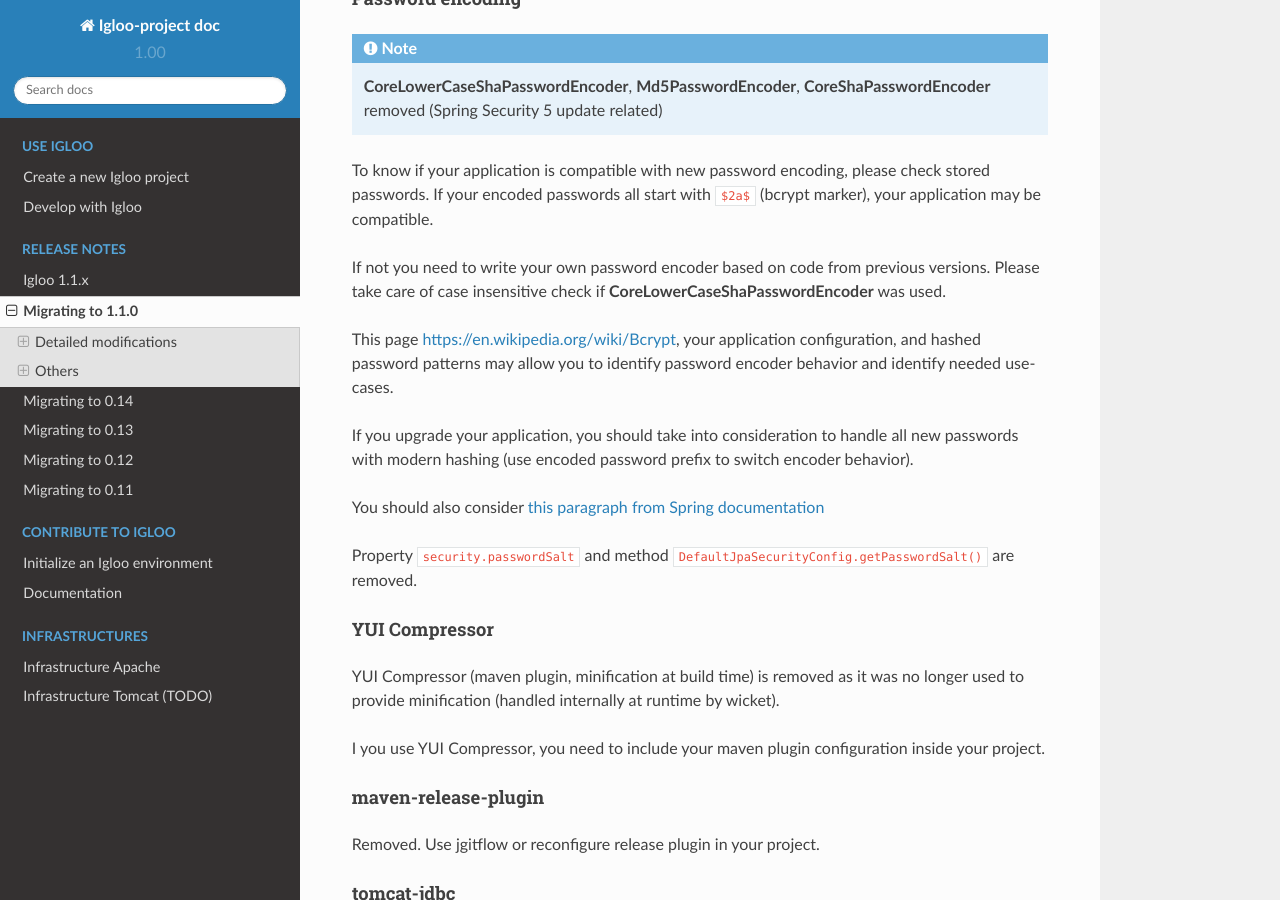
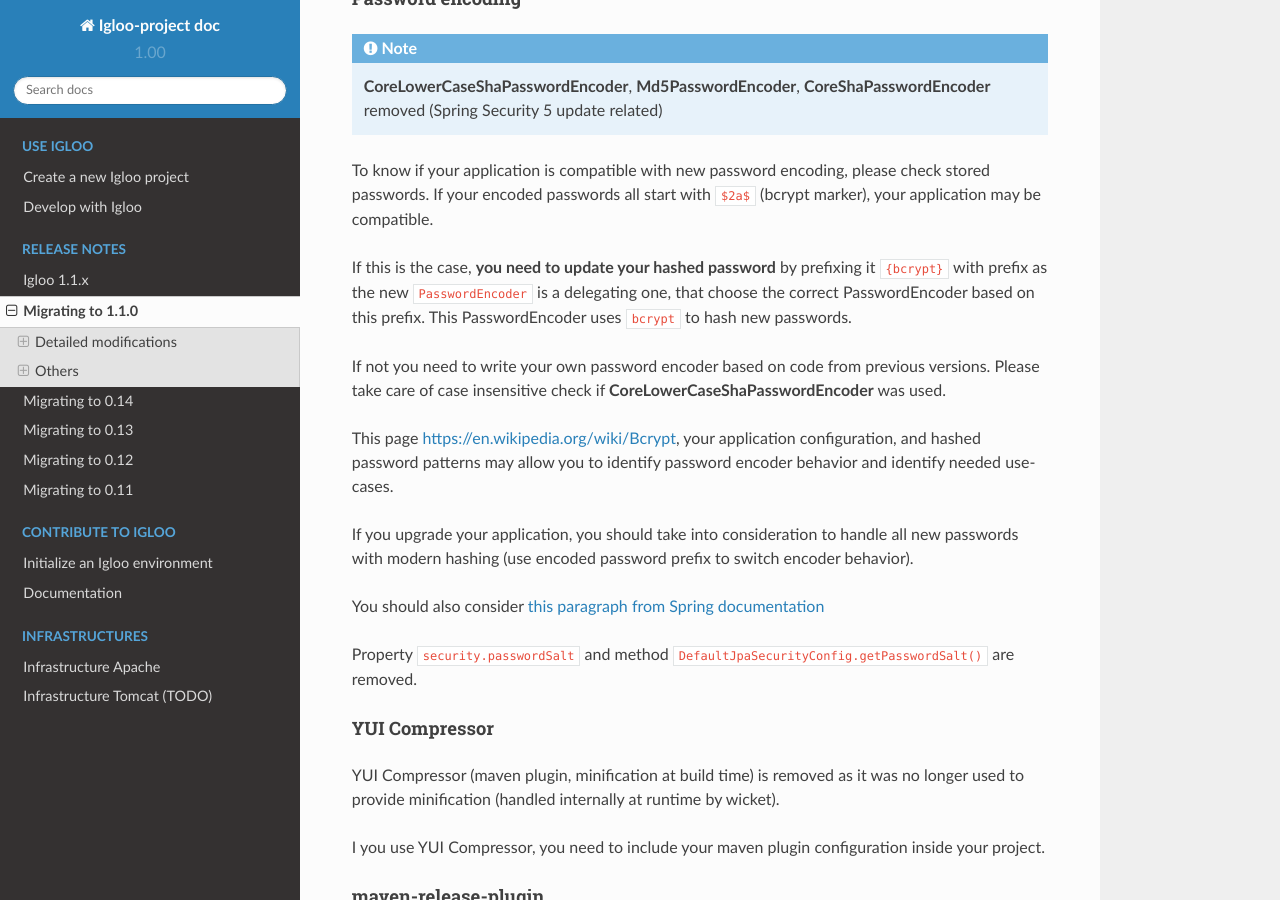
Before and after one commit to igloo-project/igloo-doc, a Sphinx documentation site: the page built from source/release-notes/Migrating-to-1.1.0.rst, in a window 1280 px wide and 900 px high, scrolled down 3875 px. Built offline with Sphinx 7.4.7 and the Read the Docs theme 2.0.0, drawn with Linux system fonts in a browser that asks for light colours.

Commit message:
better instructions about PasswordEncoder in 1.1.x

```diff
--- a/source/release-notes/Migrating-to-1.1.0.rst
+++ b/source/release-notes/Migrating-to-1.1.0.rst
@@ -124,6 +124,10 @@
 
 To know if your application is compatible with new password encoding, please check stored passwords.
 If your encoded passwords all start with ``$2a$`` (bcrypt marker), your application may be compatible.
+
+If this is the case, **you need to update your hashed password** by prefixing it ``{bcrypt}`` with prefix
+as the new ``PasswordEncoder`` is a delegating one, that choose the correct PasswordEncoder based on
+this prefix. This PasswordEncoder uses ``bcrypt`` to hash new passwords.
 
 If not you need to write your own password encoder based on code from previous versions. Please take care
 of case insensitive check if **CoreLowerCaseShaPasswordEncoder** was used.
```
